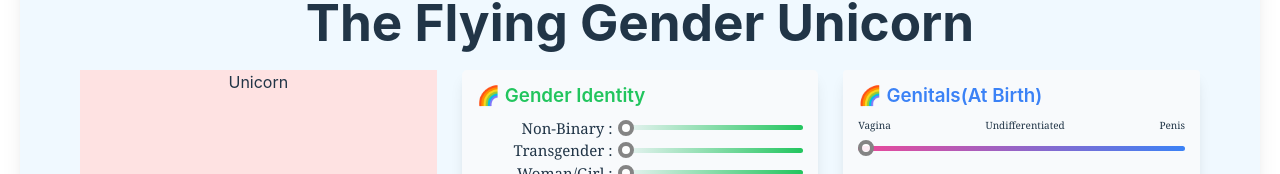
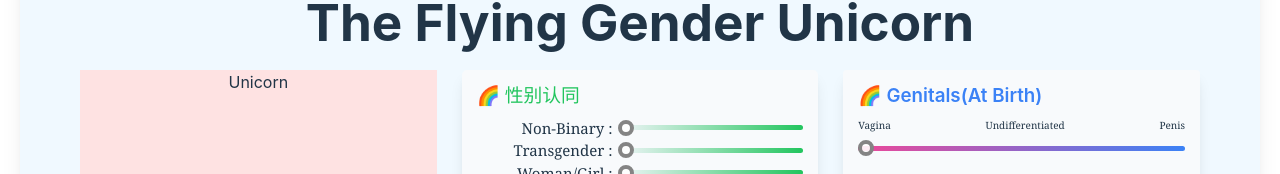
Before and after one commit to WuMianzhi/my-unique-gender, a Vue app: page / in a window 1280 px wide. Shown: the part 116-290 px from the top of the page. Built offline with nearby package versions, Linux system fonts and the light colour scheme.

Commit message:
Update TheFlyingGenderUnicorn.vue

```diff
--- a/src/pages/TheFlyingGenderUnicorn.vue
+++ b/src/pages/TheFlyingGenderUnicorn.vue
@@ -42,7 +42,7 @@ import IdentityGroupVue from "../components/IdentityGroup.vue";
 
 
 const genderIdentity = {
-  title: " Gender Identity",
+  title: " 性别认同",
   category: ["Non-Binary", "Transgender", "Woman/Girl", "Man/Boy", "Customer"],
   mainColor: 'green'
 };
```
